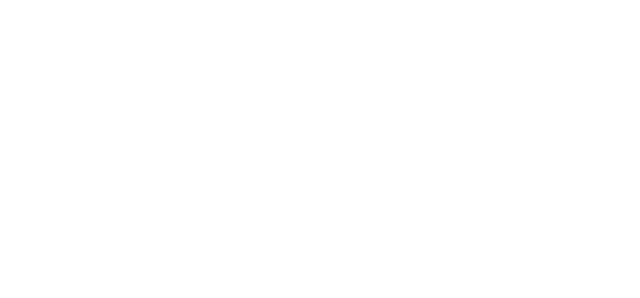
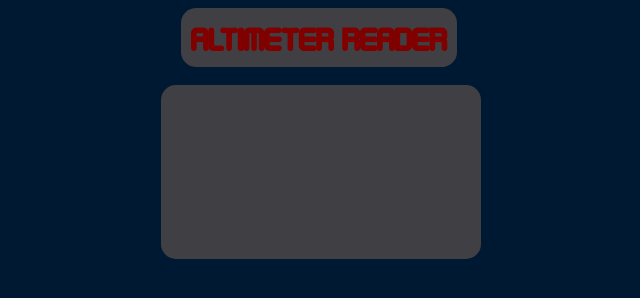
Before and after one commit to XenonMolecule/altimeterReader, a plain HTML site: page index.html in a window 1280 px wide. Shown: the whole page, without its empty margins (319-959 px from the left). Drawn offline with Linux system fonts and the light colour scheme.

Commit message:
Began adding the graphical interface

```diff
--- a/index.html
+++ b/index.html
@@ -2,14 +2,20 @@
 <html>
     <head>
         <title>Altimeter Reader</title>
-        <link type="text/css" href="style.css"></link>
+        <link rel="stylesheet" type="text/css" href="style.css">
         <script type="text/javascript" src="app.js"></script>
     </head>
     <body>
-        <div id="mp3_player">
-            <audio></audio>
-            <div id="audio_box"></div>
-            <canvas id="analyser_render"></canvas>
+        <div class = "header">
+            <h1>ALTIMETER READER</h1>
         </div>
+        <br>
+        <div class = "analyser">
+            <div id="mp3_player">
+                <audio></audio>
+                <div id="audio_box"></div>
+                <canvas id="analyser_render"></canvas>
+            </div>
+        <div>
     </body>
 </html>
--- a/style.css
+++ b/style.css
@@ -1,20 +1,38 @@
-div #mp3_player{
-    width:500px;
-    height:60px;
-    background:#000;
-    padding:5px;
-    margin:50px auto;
+@font-face {
+    font-family: 'Designer-Block';
+    src: url('resources/DESIB___.TTF') format('truetype');
+    font-weight:normal;
+    font-style:normal;
 }
 
-div #mp3_player > div > audio{
-    width:500px;
-    background:#000;
-    float:left;
+body{
+    background-color:#001933;
 }
 
-div #mp3_player > canvas{
-    width:500px;
-    height:30px;
-    background:#002D3C;
-    float:left;
+.header{
+    margin: 0 auto;
+    width:280px;
 }
+
+h1{
+    margin: 0 auto;
+    font-family: 'Designer-Block';
+    background-color:#404044;
+    color:#800000;
+    text-align:center;
+    display:inline-block;
+    padding:10px;
+    border-radius:15px;
+}
+
+.analyser{
+    margin:0 auto;
+    width:320px;
+}
+
+#mp3_player{
+    background-color:#404044;
+    display:inline-block;
+    padding:10px;
+    border-radius:15px;
+}
```
Also changed, not shown: resources/DESIB___.TTF (added).
